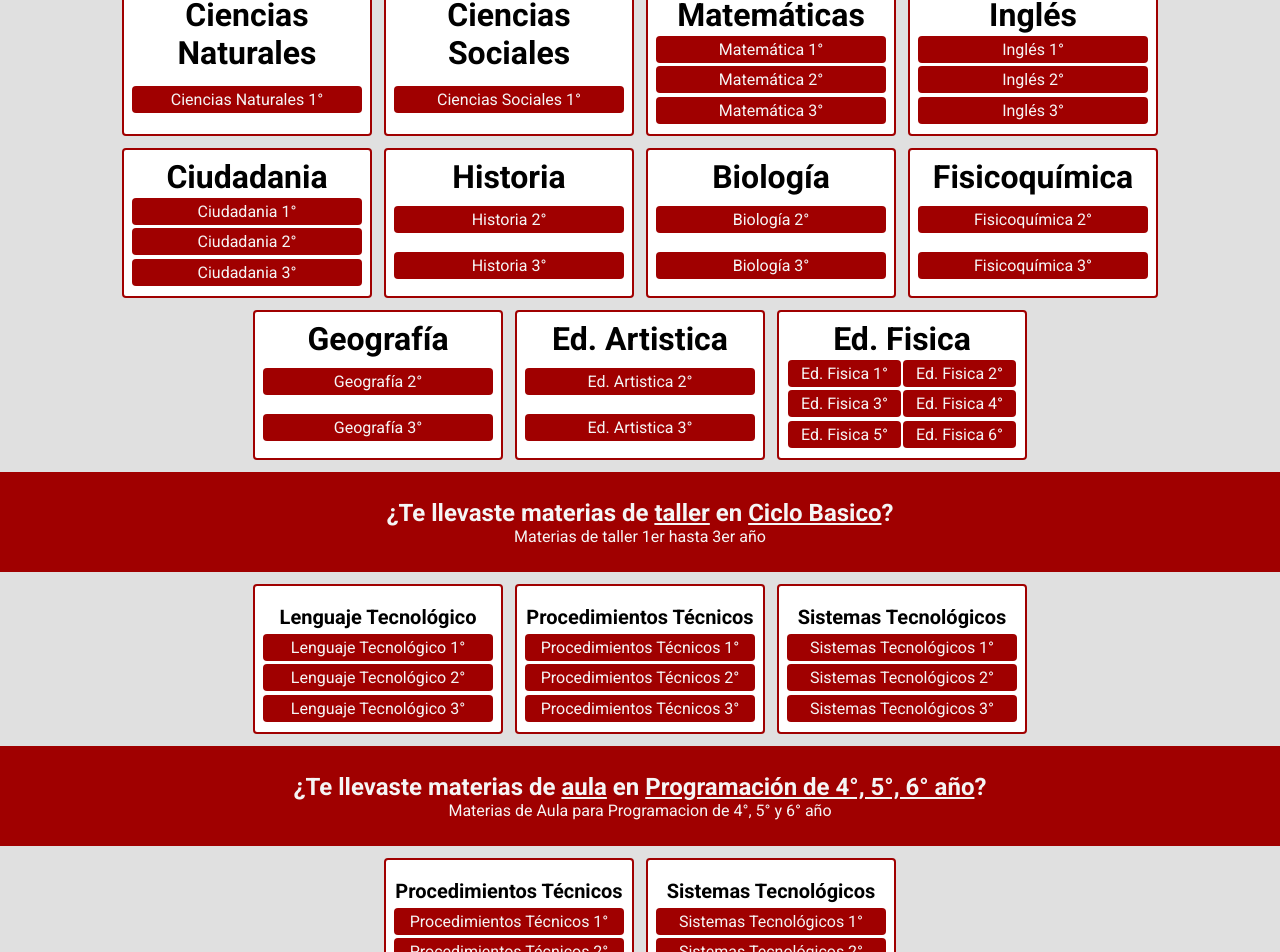
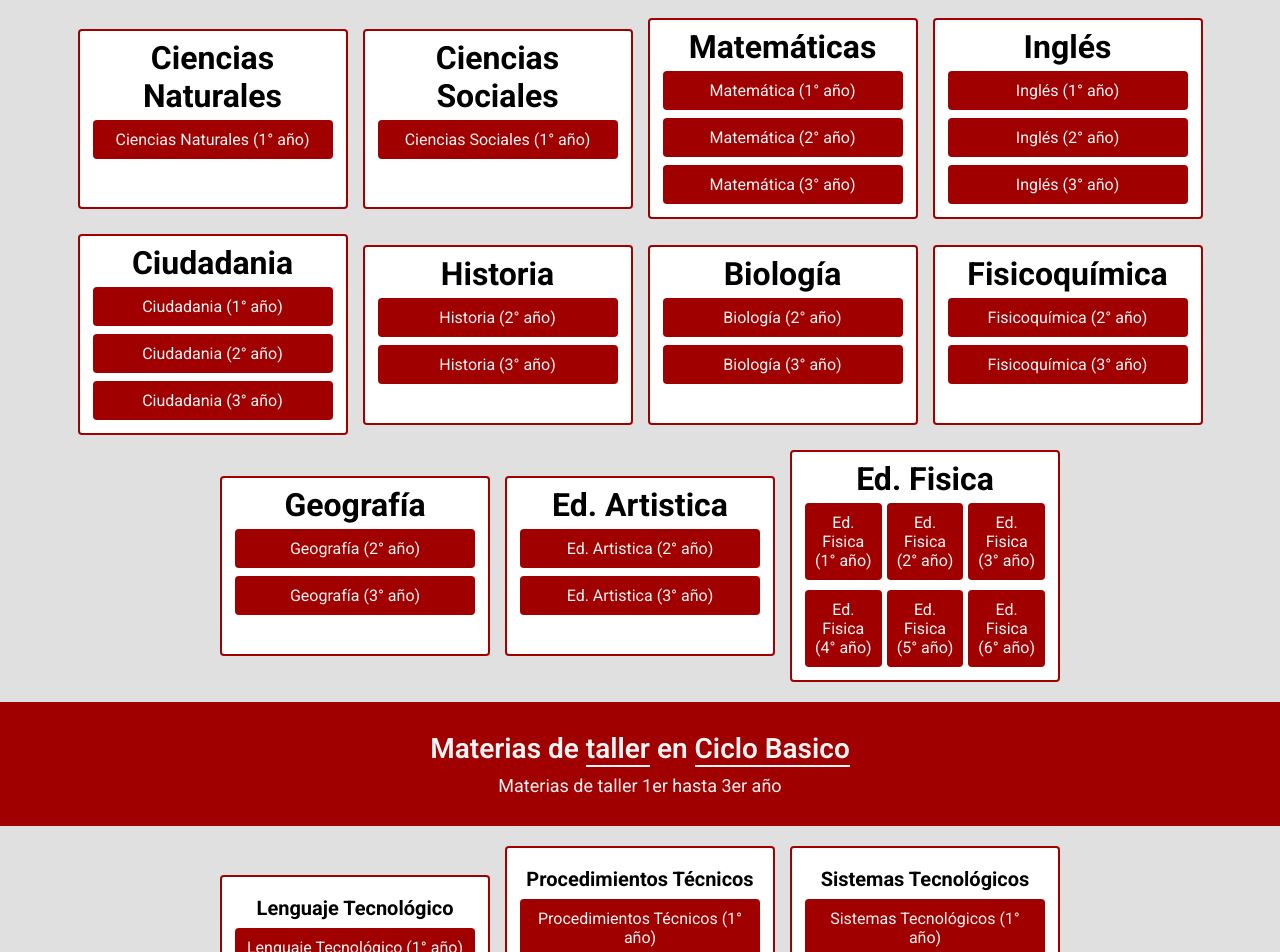
Before and after one commit to Juanerros/new-site, a React (Vite) app: page /previas in a window 1280 px wide. Shown: the part 396-1348 px from the top of the page. Built offline with nearby package versions, Linux system fonts and the light colour scheme.

Commit message:
Cambios generales y mas responsive

```diff
--- a/src/components/Footer.jsx
+++ b/src/components/Footer.jsx
@@ -22,7 +22,7 @@ export default function Footer() {
                 </div>
             </footer>
             <p className='copy'>&copy; {new Date().getFullYear()} Escuela de educación secundaria tecnica N°1. Todos los derechos reservados.</p>
-            <p>Desarrolada por Eze y Juan</p>
+            <p>Desarrolada por Ezepalo14 y Juan_XD</p>
         </>
     )
 }
--- a/src/global.css
+++ b/src/global.css
@@ -10,13 +10,12 @@
     /* Colores Principales */
     --primary-color: #790000;
     --secundary-color: #a00000;
-    --background-color: #E0E0E0;
+    --background-color: #D0D0D0;
     --font-light: #333;
     --gray-dark: #444;
 
     /* Fuente */
     --font: 'Roboto', sans-serif;
-    --font-geist: 'Geist', -apple-system, BlinkMacSystemFont, 'Segoe UI', Roboto, Oxygen, Ubuntu, Cantarell, 'Open Sans', 'Helvetica Neue', sans-serif;
 }
 
 body {
--- a/src/pages/Contact.jsx
+++ b/src/pages/Contact.jsx
@@ -37,7 +37,6 @@ export default function Contact() {
         </div>
       </div>
       <div className="img">
-        <h2>Datos</h2>
         <img src="/imgs/contacto.jpg" alt="Contacto" />
       </div>
     </>
--- a/src/pages/Previous.jsx
+++ b/src/pages/Previous.jsx
@@ -15,147 +15,152 @@ export default function Previous() {
         </div>
       </div>
       <div className="div-previas">
-        <h2>¿Te llevaste materias de <span>aula</span> en <span>Ciclo Basico</span>?</h2>
+        <h2>Materias de <span>aula</span> en <span>Ciclo Basico</span></h2>
         <p>Materias de aula 1er hasta 3er año</p>
       </div>
       <div className="contenedor-previas">
         <div className='previa'>
           <h1> Ciencias Naturales </h1>
           <div className='materias'>
-            <a href=""><span> Ciencias Naturales 1° </span></a>
+            <a href=""><span> Ciencias Naturales (1° año) </span></a>
           </div>
         </div>
         <div className='previa'>
           <h1> Ciencias Sociales </h1>
           <div className='materias'>
-            <a href=""><span> Ciencias Sociales 1° </span></a>
+            <a href=""><span> Ciencias Sociales (1° año) </span></a>
           </div>
         </div>
         <div className='previa'>
           <h1>Matemáticas</h1>
           <div className='materias'>
-            <a href=""><span>Matemática 1°</span></a>
-            <a href=""><span>Matemática 2°</span></a>
-            <a href=""><span>Matemática 3°</span></a>
+            <a href=""><span>Matemática (1° año)</span></a>
+            <a href=""><span>Matemática (2° año)</span></a>
+            <a href=""><span>Matemática (3° año)</span></a>
           </div>
         </div>
         <div className='previa'>
           <h1>Inglés</h1>
           <div className='materias'>
-            <a href=""><span>Inglés 1°</span></a>
-            <a href=""><span>Inglés 2°</span></a>
-            <a href=""><span>Inglés 3°</span></a>
+            <a href=""><span>Inglés (1° año)</span></a>
+            <a href=""><span>Inglés (2° año)</span></a>
+            <a href=""><span>Inglés (3° año)</span></a>
           </div>
         </div>
         <div className='previa'>
           <h1>Ciudadania</h1>
           <div className='materias'>
-            <a href=""><span>Ciudadania 1°</span></a>
-            <a href=""><span>Ciudadania 2°</span></a>
-            <a href=""><span>Ciudadania 3°</span></a>
+            <a href=""><span>Ciudadania (1° año)</span></a>
+            <a href=""><span>Ciudadania (2° año)</span></a>
+            <a href=""><span>Ciudadania (3° año)</span></a>
           </div>
         </div>
         <div className='previa'>
           <h1> Historia </h1>
           <div className='materias'>
-            <a href=""><span> Historia 2°</span></a>
-            <a href=""><span> Historia 3°</span></a>
+            <a href=""><span> Historia (2° año)</span></a>
+            <a href=""><span> Historia (3° año)</span></a>
           </div>
         </div>
         <div className='previa'>
           <h1> Biología </h1>
           <div className='materias'>
-            <a href=""><span> Biología 2°</span></a>
-            <a href=""><span> Biología 3°</span></a>
+            <a href=""><span> Biología (2° año)</span></a>
+            <a href=""><span> Biología (3° año)</span></a>
           </div>
         </div>
         <div className='previa'>
           <h1> Fisicoquímica </h1>
           <div className='materias'>
-            <a href=""><span> Fisicoquímica 2°</span></a>
-            <a href=""><span> Fisicoquímica 3°</span></a>
+            <a href=""><span> Fisicoquímica (2° año)</span></a>
+            <a href=""><span> Fisicoquímica (3° año)</span></a>
           </div>
         </div>
         <div className='previa'>
           <h1> Geografía </h1>
           <div className='materias'>
-            <a href=""><span> Geografía 2°</span></a>
-            <a href=""><span> Geografía 3°</span></a>
+            <a href=""><span> Geografía (2° año)</span></a>
+            <a href=""><span> Geografía (3° año)</span></a>
           </div>
         </div>
         <div className='previa'>
           <h1> Ed. Artistica </h1>
           <div className='materias'>
-            <a href=""><span> Ed. Artistica 2°</span></a>
-            <a href=""><span> Ed. Artistica 3°</span></a>
+            <a href=""><span> Ed. Artistica (2° año)</span></a>
+            <a href=""><span> Ed. Artistica (3° año)</span></a>
           </div>
         </div>
         <div className='previa-edfisica'>
           <h1> Ed. Fisica </h1>
           <div className='materias'>
-            <a href=""><span> Ed. Fisica 1°</span></a>
-            <a href=""><span> Ed. Fisica 2°</span></a>
-            <a href=""><span> Ed. Fisica 3°</span></a>
-            <a href=""><span> Ed. Fisica 4°</span></a>
-            <a href=""><span> Ed. Fisica 5°</span></a>
-            <a href=""><span> Ed. Fisica 6°</span></a>
+            <div className="ciclo-basico">
+              <a href=""><span> Ed. Fisica (1° año)</span></a>
+              <a href=""><span> Ed. Fisica (2° año)</span></a>
+              <a href=""><span> Ed. Fisica (3° año)</span></a>
+            </div>
+            <div className="ciclo-superior">
+              <a href=""><span> Ed. Fisica (4° año)</span></a>
+              <a href=""><span> Ed. Fisica (5° año)</span></a>
+              <a href=""><span> Ed. Fisica (6° año)</span></a>
+            </div>
           </div>
         </div>
       </div>
       <div className="div-previas">
-        <h2>¿Te llevaste materias de <span>taller</span> en <span>Ciclo Basico</span>?</h2>
+        <h2>Materias de <span>taller</span> en <span>Ciclo Basico</span></h2>
         <p>Materias de taller 1er hasta 3er año</p>
       </div>
       <div className="contenedor-previas">
         <div className='previa'>
           <h1><span className='minimizar'>Lenguaje Tecnológico</span></h1>
           <div className='materias'>
-            <a href=""><span>Lenguaje Tecnológico 1°</span></a>
-            <a href=""><span>Lenguaje Tecnológico 2°</span></a>
-            <a href=""><span>Lenguaje Tecnológico 3°</span></a>
+            <a href=""><span>Lenguaje Tecnológico (1° año)</span></a>
+            <a href=""><span>Lenguaje Tecnológico (2° año)</span></a>
+            <a href=""><span>Lenguaje Tecnológico (3° año)</span></a>
           </div>
         </div>
         <div className='previa'>
           <h1><span className='minimizar'>Procedimientos Técnicos</span></h1>
           <div className='materias'>
-            <a href=""><span>Procedimientos Técnicos 1°</span></a>
-            <a href=""><span>Procedimientos Técnicos 2°</span></a>
-            <a href=""><span>Procedimientos Técnicos 3°</span></a>
+            <a href=""><span>Procedimientos Técnicos (1° año)</span></a>
+            <a href=""><span>Procedimientos Técnicos (2° año)</span></a>
+            <a href=""><span>Procedimientos Técnicos (3° año)</span></a>
           </div>
         </div>
         <div className='previa'>
           <h1><span className='minimizar'>Sistemas Tecnológicos</span></h1>
           <div className='materias'>
-            <a href=""><span>Sistemas Tecnológicos 1°</span></a>
-            <a href=""><span>Sistemas Tecnológicos 2°</span></a>
-            <a href=""><span>Sistemas Tecnológicos 3°</span></a>
+            <a href=""><span>Sistemas Tecnológicos (1° año)</span></a>
+            <a href=""><span>Sistemas Tecnológicos (2° año)</span></a>
+            <a href=""><span>Sistemas Tecnológicos (3° año)</span></a>
           </div>
         </div>
       </div>
       <div className="div-previas">
-        <h2>¿Te llevaste materias de <span>aula</span> en <span>Programación de 4°, 5°, 6° año</span>?</h2>
+        <h2>Materias de <span>aula</span> en <span>Programación</span></h2>
         <p>Materias de Aula para Programacion de 4°, 5° y 6° año</p>
       </div>
       <div className="contenedor-previas">
         <div className='previa'>
           <h1><span className='minimizar'>Procedimientos Técnicos</span></h1>
           <div className='materias'>
-            <a href=""><span>Procedimientos Técnicos 1°</span></a>
-            <a href=""><span>Procedimientos Técnicos 2°</span></a>
-            <a href=""><span>Procedimientos Técnicos 3°</span></a>
+            <a href=""><span>Procedimientos Técnicos (1° año)</span></a>
+            <a href=""><span>Procedimientos Técnicos (2° año)</span></a>
+            <a href=""><span>Procedimientos Técnicos (3° año)</span></a>
           </div>
         </div>
         <div className='previa'>
           <h1><span className='minimizar'>Sistemas Tecnológicos</span></h1>
           <div className='materias'>
-            <a href=""><span>Sistemas Tecnológicos 1°</span></a>
-            <a href=""><span>Sistemas Tecnológicos 2°</span></a>
-            <a href=""><span>Sistemas Tecnológicos 3°</span></a>
+            <a href=""><span>Sistemas Tecnológicos (1° año)</span></a>
+            <a href=""><span>Sistemas Tecnológicos (2° año)</span></a>
+            <a href=""><span>Sistemas Tecnológicos (3° año)</span></a>
           </div>
         </div>
       </div>
+
       <div className="div-previas">
-        <h2>¿Te llevaste materias de <span>taller</span> en <span>Programación de 4°, 5°, 6° año</span>?</h2>
+        <h2>Materias de <span>taller</span> en <span>Programación</span></h2>
         <p>Materias de Taller para Programacion de 4°, 5° y 6° año</p>
       </div>
       <div className="contenedor-previas">
@@ -168,6 +173,36 @@ export default function Previous() {
           </div>
         </div>
       </div>
+
+      <div className="div-previas">
+        <h2>Materias de <span>aula</span> en <span>Informatica</span></h2>
+        <p>Materias de aula para informatica de 4°, 5° y 6° año</p>
+      </div>
+      <div className="contenedor-previas">
+        <div className='previa'>
+          <h1>Robotica</h1>
+          <div className='materias'>
+            <a href=""><span>Robotica I (4° año)</span></a>
+            <a href=""><span>Robotica II (5° año)</span></a>
+            <a href=""><span>Robotica III (6° año)</span></a>
+          </div>
+        </div>
+      </div>
+
+      <div className="div-previas">
+        <h2>Materias de <span>taller</span> en <span>Informatica</span></h2>
+        <p>Materias de Taller para Informatica de 4°, 5° y 6° año</p>
+      </div>
+      <div className="contenedor-previas">
+        <div className='previa'>
+          <h1>Hardware</h1>
+          <div className='materias'>
+            <a href=""><span>Hardware I (4° año)</span></a>
+            <a href=""><span>Hardware II (5° año)</span></a>
+            <a href=""><span>Hardware III (6° año)</span></a>
+          </div>
+        </div>
+      </div>
     </>
   );
 }
--- a/src/pages/css/previous.css
+++ b/src/pages/css/previous.css
@@ -1,16 +1,15 @@
 /* Previas page styles */
 
 .contenedor-previas {
-    width: 100%;
+    width: 90%;
     display: flex;
     flex-wrap: wrap;
     justify-content: center;
     align-items: center;
     flex-direction: row;
     text-align: center;
-    gap: 12px;
-    margin-top: 12px;
-    margin-bottom: 12px;
+    gap: 15px;
+    margin: 20px;
 }
 
 .div-previas {
@@ -20,17 +19,28 @@
     justify-content: center;
     align-items: center;
     background-color: var(--secundary-color);
+    gap: 10px;
     color: whitesmoke;
-    padding: 12px;
-    height: 100px;
+    padding: 30px;
 }
+
+.div-previas h2 {
+    font-size: 28px;
+    font-weight: 600;
+}
+
+.div-previas p {
+    font-weight: 400;
+    font-size: 18px;
+}
+
 .div-previas span {
-    text-decoration: underline;
+    border-bottom: 2px solid whitesmoke;
 }
 
 .previa, .previa-edfisica {
-    height: 150px;
-    width: 250px;
+    min-height: 180px;
+    width: 270px;
     display: flex;
     flex-direction: column;
     text-align: center;
@@ -40,6 +50,21 @@
     padding: 8px;
     border-radius: 4px;
 }
+
+/* <a> de EdFisica */
+
+.previa-edfisica .materias {
+    display: flex;
+    flex-direction: row ;
+    flex-wrap: wrap;
+    gap: 10px;
+}
+
+.materias div {
+    display: flex;
+    gap: 5px;
+}
+
 .previa .minimizar {
     font-size: 20px;
 }
@@ -47,10 +72,12 @@
 .materias {
     width: 100%;
     height: 100%;
+    padding: 5px;
     display: flex;
     flex-direction: column;
     justify-content: space-around;
     align-items: center;
+    gap: 8px;
 }
 .materias a{
     position: relative;
@@ -58,7 +85,7 @@
     z-index: 1;
     width: 100%;
     height: auto;
-    padding: 4px;
+    padding: 10px;
     text-decoration: none;
     background-color: var(--secundary-color);
     color: whitesmoke;
@@ -90,24 +117,17 @@
 .materias a:hover span {
     color: var(--secundary-color);
 }
-/* <a> de EdFisica */
 
-
-.previa-edfisica .materias {
-    display: flex;
-    flex-direction: row;
-    flex-wrap: wrap;
+@media (max-width: 600px) {
+    .contenedor-previas {
+        width: 100%;
+        flex-direction: column;
+        align-items: center;
+    }
+    .previa, .previa-edfisica {
+        width: 70%;
+    }
+    .materias a{
+        width: 90%;
+    }
 }
-.previa-edfisica .materias a{
-    position: relative;
-    overflow: hidden;
-    z-index: 1;
-    width: 49%;
-    height: auto;
-    padding: 4px;
-    text-decoration: none;
-    background-color: var(--secundary-color);
-    color: whitesmoke;
-    border-radius: 4px;
-    transition: color .3s;
-}
```
Also changed, not shown: src/pages/Home.jsx (+7 -3 lines), src/pages/css/contact.css (+22 -14 lines), src/pages/css/home.css (+32 -1 lines).
